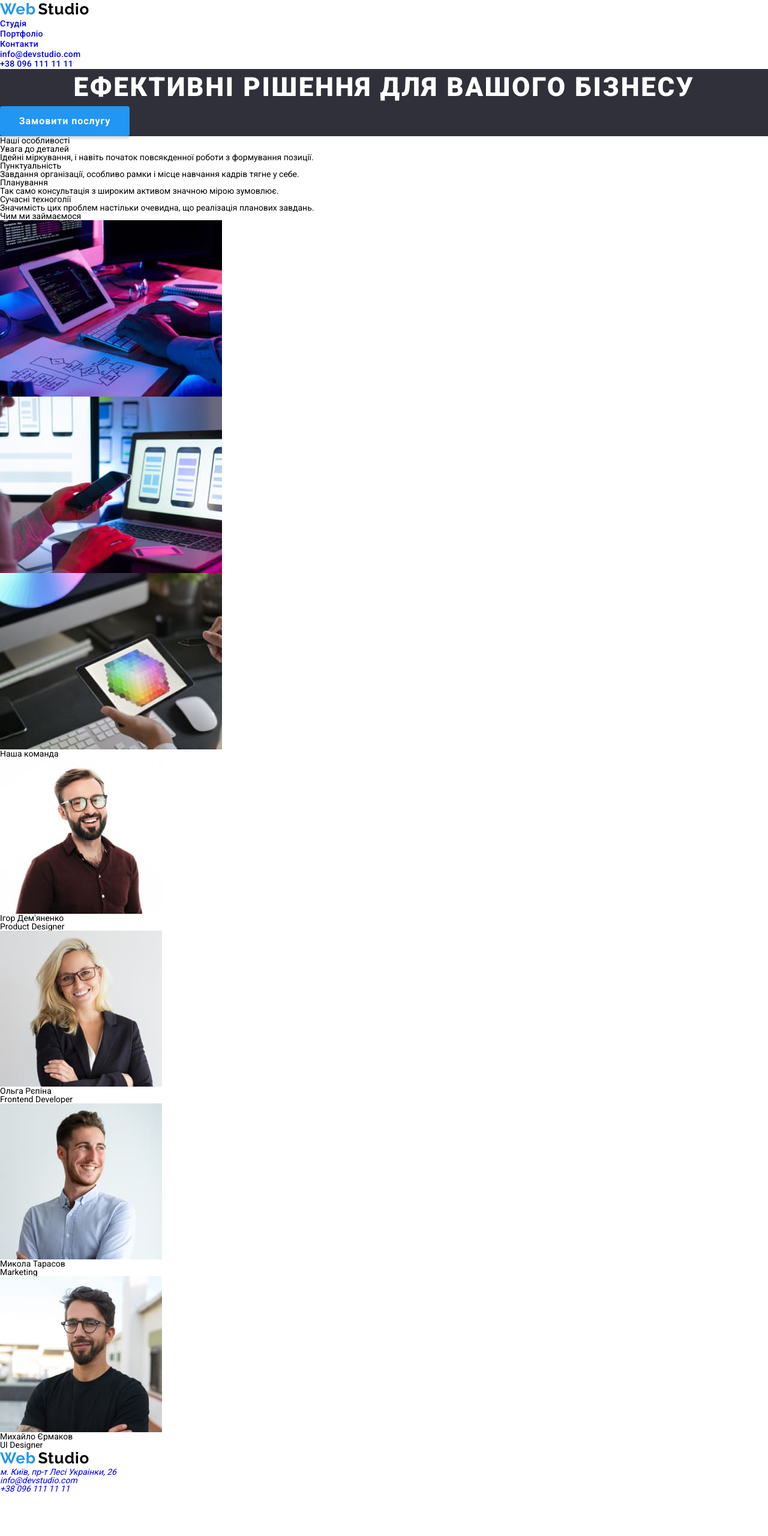
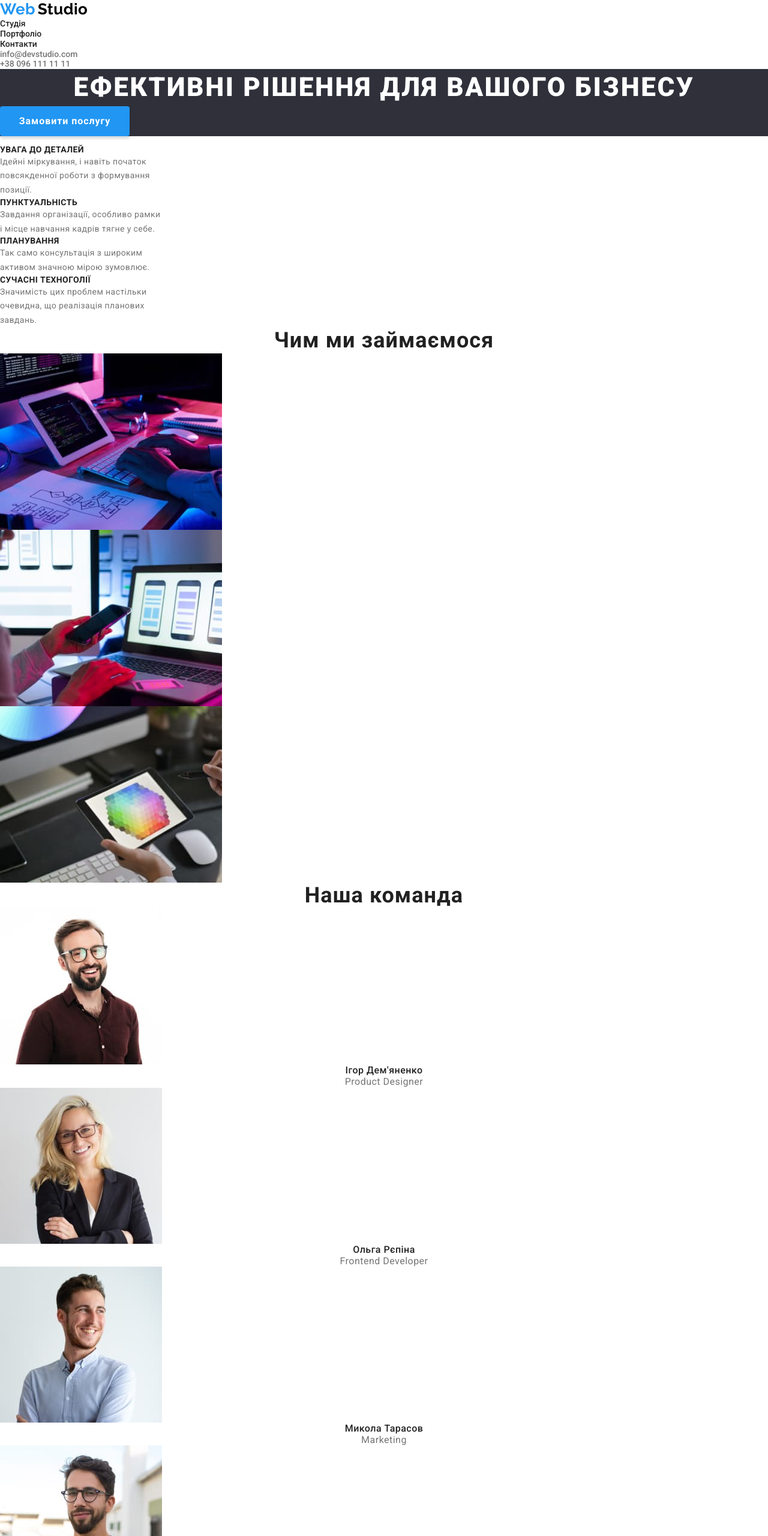
Before and after one commit to MykytaKovtun/goit-markup-hw-02, a plain HTML site: page index.html in a window 1280 px wide. Shown: the top 2560 px of the page at 60% size. Before the commit the page ends 2489 px from the top, so only its background shows below. Drawn offline with Linux system fonts and the light colour scheme.

Commit message:
finished-index-file

```diff
--- a/index.html
+++ b/index.html
@@ -14,17 +14,17 @@
 <body>
     <header>
         <nav>
-            <a class="logo" href="#"><span class="logo part1">Web</span> <span class="logo part2">Studio</span> </a>
+            <a class="logo1" href="#"><span class="logo part1">Web</span> <span class="logo part2">Studio</span> </a>
 
             <ul class="navigation">
-                <li class="navigation-item"><a href="./index.html">Студія</a></li>
-                <li class="navigation-item"><a href="./porfolio.html">Портфоліо</a></li>
-                <li class="navigation-item"><a href="#">Контакти</a></li>
+                <li><a class="navigation-item" href="./index.html">Студія</a></li>
+                <li><a class="navigation-item" href="./porfolio.html">Портфоліо</a></li>
+                <li><a class="navigation-item" href="#">Контакти</a></li>
             </ul>
         </nav>
         <ul class="feedback">
-            <li class="feedback-item"><a href="mailto:info@devstudio.com">info@devstudio.com</a></li>
-            <li class="feedback-item"><a href="tel:+380961111111">+38 096 111 11 11</a></li>
+            <li><a class="feedback-item" href="mailto:info@devstudio.com">info@devstudio.com</a></li>
+            <li><a class="feedback-item" href="tel:+380961111111">+38 096 111 11 11</a></li>
         </ul>
     </header>
     <main>
@@ -37,65 +37,65 @@
         <section>
             <h2 class="features">Наші особливості</h2>
             <ul>
-                <li>
-                    <h3>Увага до деталей</h3>
-                    <p>Ідейні міркування, і навіть початок повсякденної роботи з формування позиції.</p>
+                <li class="subfeatures">
+                    <h3 class="subfeatures-headline">Увага до деталей</h3>
+                    <p class="subfeatures-paragraf">Ідейні міркування, і навіть початок повсякденної роботи з формування позиції.</p>
                 </li>
-                <li>
-                    <h3>Пунктуальність</h3>
-                    <p>Завдання організації, особливо рамки і місце навчання кадрів тягне у себе.</p>
+                <li class="subfeatures">
+                    <h3 class="subfeatures-headline">Пунктуальність</h3>
+                    <p class="subfeatures-paragraf">Завдання організації, особливо рамки і місце навчання кадрів тягне у себе.</p>
                 </li>
-                <li>
-                    <h3>Планування</h3>
-                    <p>Так само консультація з широким активом значною мірою зумовлює.</p>
+                <li class="subfeatures">
+                    <h3 class="subfeatures-headline">Планування</h3>
+                    <p class="subfeatures-paragraf">Так само консультація з широким активом значною мірою зумовлює.</p>
                 </li>
-                <li>
-                    <h3>Сучасні техноголії</h3>
-                    <p>Значимість цих проблем настільки очевидна, що реалізація планових завдань.</p>
+                <li class="subfeatures">
+                    <h3 class="subfeatures-headline">Сучасні техноголії</h3>
+                    <p class="subfeatures-paragraf">Значимість цих проблем настільки очевидна, що реалізація планових завдань.</p>
                 </li>
             </ul>
         </section>
         <section>
-            <h2>Чим ми займаємося</h2>
-            <ul>
-                <li><img src="./images/whatdowedo/box1.jpg" alt="кодінг" width="370"></li>
-                <li><img src="./images/whatdowedo/box2.jpg" alt="адаптив" width="370"></li>
-                <li><img src="./images/whatdowedo/box3.jpg" alt="ігри" width="370"></li>
+            <h2 class="heading-work">Чим ми займаємося</h2>
+            <ul class="heading-work-list">
+                <li class="list-item"><img src="./images/whatdowedo/box1.jpg" alt="кодінг" width="370"></li>
+                <li class="list-item"><img src="./images/whatdowedo/box2.jpg" alt="адаптив" width="370"></li>
+                <li class="list-item"><img src="./images/whatdowedo/box3.jpg" alt="ігри" width="370"></li>
             </ul>
 
         </section>
         <section>
-            <h2>Наша команда</h2>
-            <ul>
-                <li>
+            <h2 class="heading-team">Наша команда</h2>
+            <ul class="heading-list">
+                <li class="list-item">
                     <img src="./images/ourteam/img1.jpg" alt="ігор Дем`яненко" width="270">
-                    <h3>Ігор Дем'яненко</h3>
-                    <p>Product Designer</p></li>
-                <li>
+                    <h3 class="item-headline">Ігор Дем'яненко</h3>
+                    <p class="item-paragraf">Product Designer</p></li>
+                <li class="list-item">
                     <img src="./images/ourteam/img2.jpg" alt="Ольга Рєпіна" width="270">
-                    <h3>Ольга Рєпіна</h3>
-                    <p>Frontend Developer</p>
+                    <h3 class="item-headline">Ольга Рєпіна</h3>
+                    <p class="item-paragraf">Frontend Developer</p>
                 </li>
-                <li>
+                <li class="list-item">
                     <img src="./images/ourteam/img3.jpg" alt="Микола Тарасов" width="270">
-                    <h3>Микола Тарасов</h3>
-                    <p>Marketing</p>
+                    <h3 class="item-headline">Микола Тарасов</h3>
+                    <p class="item-paragraf">Marketing</p>
                 </li>
-                <li>
+                <li class="list-item">
                     <img src="./images/ourteam/img4.jpg" alt="Михайло Єрмаков" width="270">
-                    <h3>Михайло Єрмаков</h3>
-                    <p>UI Designer</p>
+                    <h3 class="item-headline">Михайло Єрмаков</h3>
+                    <p class="item-paragraf">UI Designer</p>
                 </li>
             </ul>
         </section>
     </main>
     <footer>
-        <a class="logo" href="/"> <span class="logo part1">Web</span> <span class="logo part2">Studio</span></a>
-        <address>
-            <ul>
-                <li><a href="https://goo.gl/maps/CPtrU1FHBa2aNyZL9" target="_blank" rel="noopener noreferrer nofollow">м. Київ, пр-т Лесі Украінки, 26</a></li>
-                <li><a href="mailto:info@devstudio.com">info@devstudio.com</a></li>
-                <li><a href="tel:+380961111111">+38 096 111 11 11</a></li>
+        <a class="logo2" href="/"> <span class="logo part1">Web</span> <span class="logo part2">Studio</span></a>
+        <address class="contact">
+            <ul class="contact-list">
+                <li><a class="contact-map" href="https://goo.gl/maps/CPtrU1FHBa2aNyZL9" target="_blank" rel="noopener noreferrer nofollow">м. Київ, пр-т Лесі Украінки, 26</a></li>
+                <li><a class="contact-item" href="mailto:info@devstudio.com">info@devstudio.com</a></li>
+                <li><a class="contact-item" href="tel:+380961111111">+38 096 111 11 11</a></li>
             </ul>
         </address>
     </footer>
--- a/styles/styles.css
+++ b/styles/styles.css
@@ -91,17 +91,22 @@ body{
 :root {
     --color-title: #212121;
     --color-subtitle: #757575;
+    --color-hoverfocus: #2196F3;
 }
 /* header */
 /*logo*/
-.logo {}
+.logo1:hover{
+    letter-spacing: 0.03em;
+}
+.logo1:focus {
+    letter-spacing: 0.03em;
+}
 
 .part1 {
     font-family: 'Raleway';
     font-weight: 700;
     font-size: 26px;
     line-height: 1.2;
-    letter-spacing: 0.03em;
     color: #2196F3;
 }
 
@@ -110,7 +115,6 @@ body{
     font-weight: 700;
     font-size: 26px;
     line-height: 1.2;
-    letter-spacing: 0.03em;
     color: black;
 }
 .navigation {}
@@ -120,8 +124,16 @@ body{
     font-weight: 500;
     font-size: 14px;
     line-height: 1.2;
+}
+.navigation-item:hover{
     letter-spacing: 0.02em;
+    color: var(--color-hoverfocus);
 }
+.navigation-item:focus {
+    letter-spacing: 0.02em;
+    color: var(--color-hoverfocus)
+}
+
 
 .feedback {}
 
@@ -130,10 +142,16 @@ body{
     font-weight: 500;
     font-size: 14px;
     line-height: 1.2;
+}
+.feedback-item:hover{
     letter-spacing: 0.02em;
+    color: var(--color-hoverfocus);
 }
-/* main */
-/* buy */
+.feedback-item:focus{
+    letter-spacing: 0.02em;
+    color: var(--color-hoverfocus);
+}
+/* main index */
 .primary-maintitle{
     background: #2F303A;
 }
@@ -142,10 +160,11 @@ body{
     font-size: 44px;
     line-height: 1.4;
     text-align: center;
-    letter-spacing: 0.06em;
     text-transform: uppercase;
     color: #FFFFFF;
+    letter-spacing: 0.06em;
 }
+
 
 .maintitle-button {
     width: 216px;
@@ -158,6 +177,120 @@ body{
     line-height: 2;
     align-items: center;
     text-align: center;
+    color: #FFFFFF;
     letter-spacing: 0.06em;
+}
+
+.features {
+    visibility: hidden;
+}
+
+.subfeatures {}
+
+.subfeatures-headline {
+    color: var(--color-title);
+    font-weight: 700;
+    font-size: 14px;
+    line-height: 1.2;
+    text-transform: uppercase;
+    letter-spacing: 0.03em;
+}
+
+.subfeatures-paragraf {
+    width: 270px;
+    color: var(--color-subtitle);
+    font-size: 14px;
+    line-height: 1.7;
+    letter-spacing: 0.03em;
+}
+
+.heading-work {
+    color: var(--color-title);
+    font-weight: 700;
+    font-size: 36px;
+    line-height: 1.2;
+    text-align: center;
+    letter-spacing: 0.03em;
+}
+
+
+.heading-work-list {
+
+}
+
+.list-item {}
+
+.heading-team {
+    color: var(--color-title);
+    font-weight: 700;
+    font-size: 36px;
+    line-height: 1.2;
+    text-align: center;
+    letter-spacing: 0.03em;
+}
+
+
+.heading-list {}
+
+.item-headline {
+    color: var(--color-title);
+    font-weight: 500;
+    font-size: 16px;
+    line-height: 1.2;
+    text-align: center;
+    letter-spacing: 0.03em;
+}
+
+.item-paragraf {
+    color: var(--color-subtitle);
+    font-size: 16px;
+    line-height: 1.2;
+    text-align: center;
+    letter-spacing: 0.03em;
+}
+
+/* fotter */
+footer{
+    background: #2F303A;
+}
+.logo2{}
+.logo2:hover {
+    letter-spacing: 0.03em;
+}
+
+.logo2:focus {
+    letter-spacing: 0.03em;
+}
+
+.contact {}
+
+.contact-list {}
+
+.contact-map {
+    font-size: 14px;
+    line-height: 1.7;
     color: #FFFFFF;
 }
+.contact-map:hover{
+    letter-spacing: 0.03em;
+}
+.contact-map:focus {
+    letter-spacing: 0.03em;
+}
+
+.contact-item {
+    font-size: 14px;
+    line-height: 1.2;
+    color: rgba(255, 255, 255, 0.6);
+}
+.contact-item:hover {
+    letter-spacing: 0.03em;
+    color: var(--color-hoverfocus);
+}
+
+.contact-item:focus {
+    letter-spacing: 0.03em;
+    color: var(--color-hoverfocus);
+}
+
+/* main portfolio */
```
Also changed, not shown: porfolio.html (+16 -17 lines).
